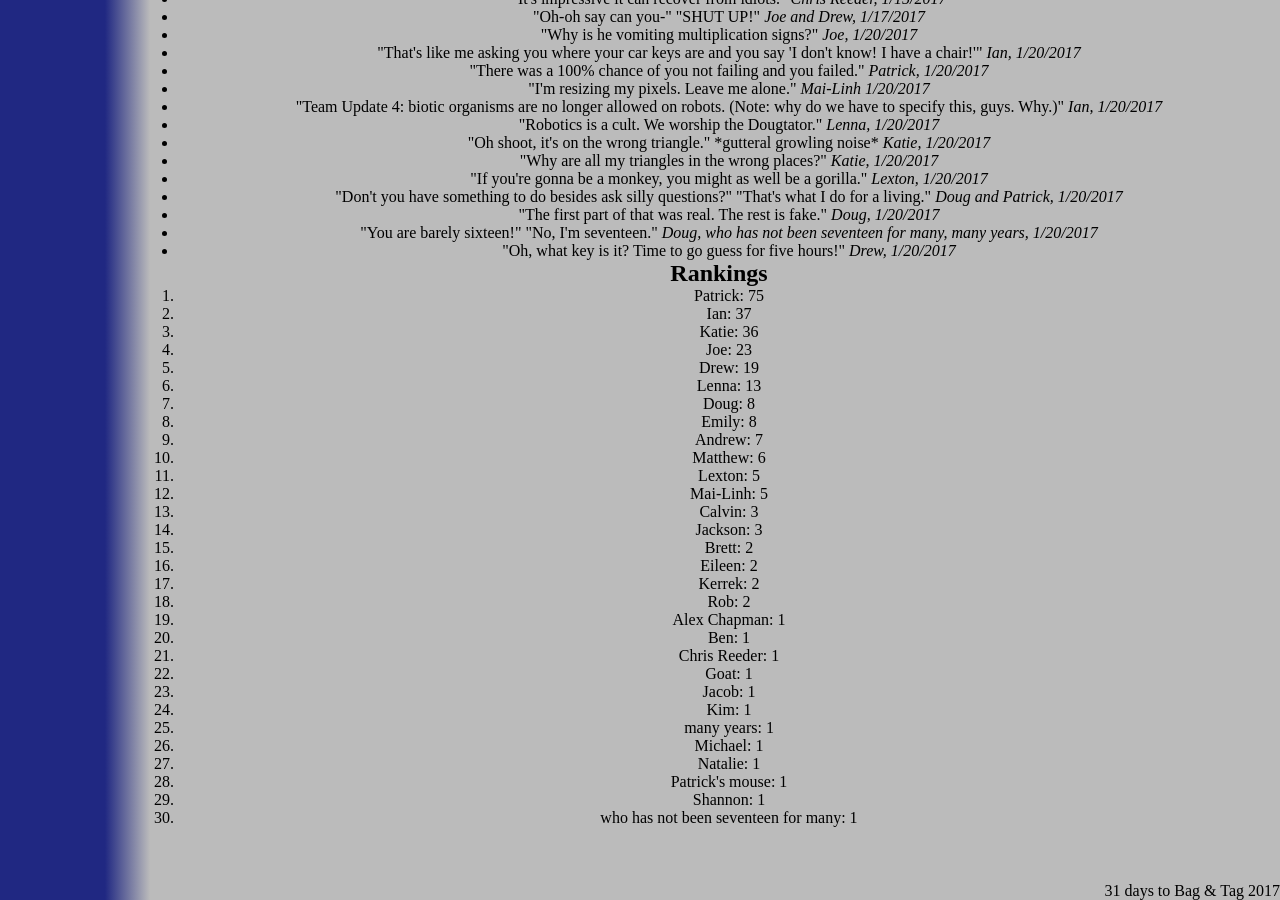
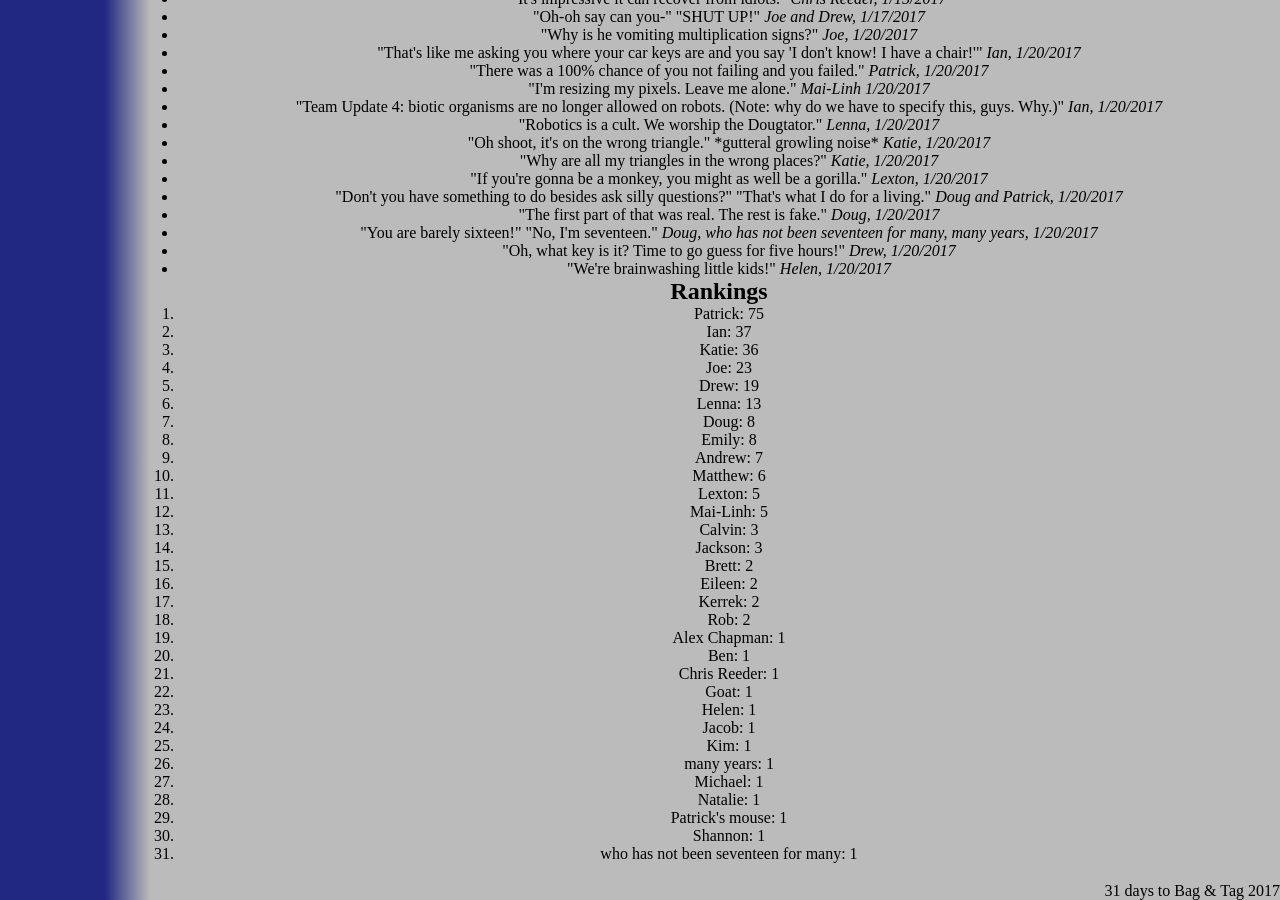
Before and after one commit to katiebugmoon/FRC4131.github.io, a Jekyll site: the page built from media/2017/quotes.html, in a window 1280 px wide and 900 px high, scrolled down 3608 px. Built offline with Jekyll 4.4.1, drawn with Linux system fonts in a browser that asks for light colours; nearby versions of some CDN libraries.

Commit message:
Update quotes.html

```diff
--- a/media/2017/quotes.html
+++ b/media/2017/quotes.html
@@ -207,6 +207,7 @@ title: Build Season 2017 Quotes
 	<li>"The first part of that was real. The rest is fake." <i>Doug, 1/20/2017</i></li>
 	<li>"You are barely sixteen!" "No, I'm seventeen." <i>Doug, who has not been seventeen for many, many years, 1/20/2017</i></li>
 	<li>"Oh, what key is it? Time to go guess for five hours!" <i>Drew, 1/20/2017</i></li>
+	<li>"We're brainwashing little kids!" <i>Helen, 1/20/2017</i></li>
 </ul>
 <h2>Rankings</h2>
 <ol id='rankings'></ol>
```
